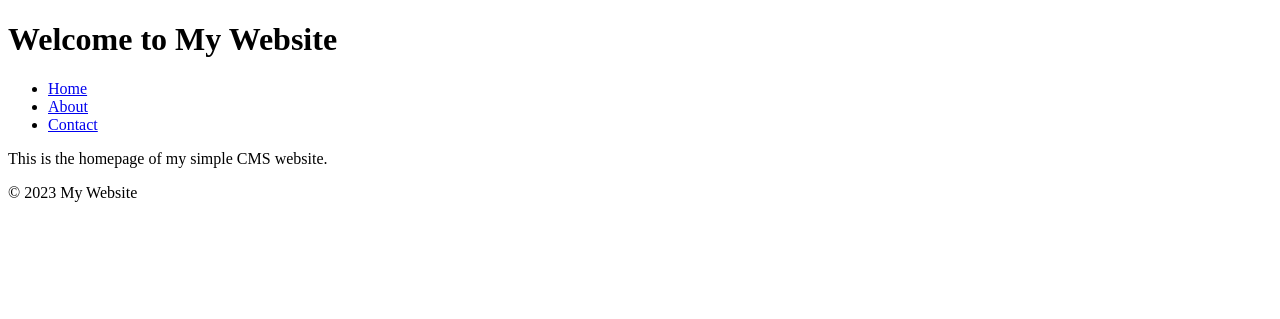
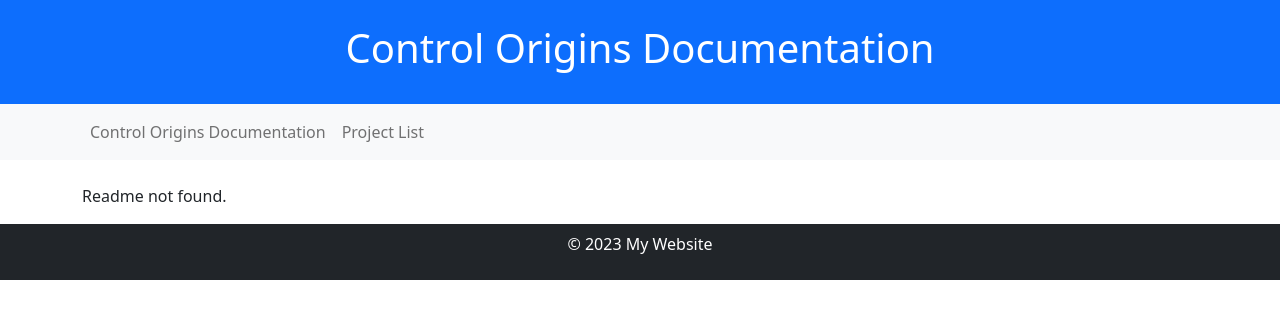
Before and after one commit to controlorigins/documents, a PHP site: page / in a window 1280 px wide. Shown: the top 319 px of the page. Run offline with PHP 8.4, Linux system fonts and the light colour scheme.

Commit message:
refine the PHP cms

```diff
--- a/website/content.json
+++ b/website/content.json
@@ -1,22 +1,10 @@
 {
     "homepage": {
-        "title": "Welcome to My Website",
-        "content": "This is the homepage of my simple CMS website.",
-        "php_file": "template.php"
+        "title": "Control Origins Documentation",
+        "content": "This is the site for Control Origins Documentation."
     },
-    "about": {
+    "project_list": {
         "title": "Project List",
-        "content": "List of Projects.",
-        "php_file": "project_list.php"
-    },
-    "contact": {
-        "title": "Contact Us",
-        "content": "You can reach us at contact@example.com.",
-        "php_file": "template.php"
-    },
-    "404": {
-        "title": "Page Not Found",
-        "content": "The page you requested could not be found.",
-        "php_file": "template.php"
+        "content": "List of Projects."
     }
 }
--- a/website/index.php
+++ b/website/index.php
@@ -7,15 +7,13 @@
 $page = isset($_GET['page']) ? $_GET['page'] : 'homepage';
 
 // Check if the requested page exists in the content
-if (!array_key_exists($page, $content)) {
-    $page = '404'; // Default to a 404 page if the page doesn't exist
+if (!array_key_exists($page, $content) || !isset($content[$page]['title']) || !isset($content[$page]['content'])) {
+    // Default to a 404 page if the page doesn't exist or lacks title/content
+    $page = '404';
+    $content[$page]['title'] = '404 - Not Found';
+    $content[$page]['content'] = 'Page Not Found';
 }
 
-// Include the specified PHP file if available
-if (isset($content[$page]['php_file'])) {
-    include $content[$page]['php_file'];
-} else {
-    // Include the template file if no PHP file is specified
-    include 'template.php';
-}
+// Include the template file
+include 'template.php';
 ?>
--- /dev/null
+++ b/website/pages/404.php
@@ -0,0 +1,4 @@
+<?php
+// Content for homepage.php
+echo "Requested Page Was Not Found.";
+?>
--- a/website/readme.php
+++ b/website/pages/homepage.php
@@ -1,12 +1,4 @@
-<!DOCTYPE html>
-<html>
-<head>
-    <title>Readme Viewer</title>
-</head>
-<body>
-    <h1>Readme Viewer</h1>
-
-    <div id="readme-content">
+<div id="readme-content">
         <?php
         // Include the Parsedown library
         require_once('Parsedown.php');
@@ -29,5 +21,3 @@
         }
         ?>
     </div>
-</body>
-</html>
--- a/website/project_list.php
+++ b/website/pages/project_list.php
@@ -1,4 +1,3 @@
-    <h1>Project List</h1>
     <ul>
         <?php
         // Read the JSON file
--- a/website/template.php
+++ b/website/template.php
@@ -1,24 +1,42 @@
 <!DOCTYPE html>
-<html>
+<html lang="en">
 <head>
     <meta charset="utf-8">
-    <title><?php echo $content[$page]['title']; ?></title>
+    <meta name="viewport" content="width=device-width, initial-scale=1, shrink-to-fit=no">
+    <title><?php echo isset($content[$page]['title']) ? $content[$page]['title'] : '404 - Not Found'; ?></title>
+    <link href="https://cdn.jsdelivr.net/npm/bootstrap@5.2.3/dist/css/bootstrap.min.css" rel="stylesheet">
 </head>
 <body>
-    <header>
-        <h1><?php echo $content[$page]['title']; ?></h1>
+    <header class="bg-primary text-white text-center py-4">
+        <h1><?php echo isset($content[$page]['title']) ? $content[$page]['title'] : '404 - Not Found'; ?></h1>
     </header>
-    <nav>
-        <ul>
-            <li><a href="?page=homepage">Home</a></li>
-            <li><a href="?page=about">About</a></li>
-            <li><a href="?page=contact">Contact</a></li>
-        </ul>
+    <nav class="navbar navbar-expand-lg navbar-light bg-light">
+        <div class="container">
+            <ul class="navbar-nav">
+                <?php
+                foreach ($content as $key => $value) {
+                    if ($key !== '404') {
+                        echo '<li class="nav-item"><a class="nav-link" href="?page=' . $key . '">' . $value['title'] . '</a></li>';
+                    }
+                }
+                ?>
+            </ul>
+        </div>
     </nav>
-    <main>
-        <p><?php echo $content[$page]['content']; ?></p>
+    <main class="container mt-4">
+        <?php
+        $phpFile = "pages/$page.php";
+
+        if (file_exists($phpFile)) {
+            include $phpFile;
+        } elseif (isset($content[$page]['content'])) {
+            echo '<div class="alert alert-info">' . $content[$page]['content'] . '</div>';
+        } else {
+            include "pages/404.php";
+        }
+        ?>
     </main>
-    <footer>
+    <footer class="bg-dark text-white text-center py-2">
         <p>&copy; <?php echo date('Y'); ?> My Website</p>
     </footer>
 </body>
```
Also changed, not shown: website/pages/Parsedown.php (renamed from website/Parsedown.php).
